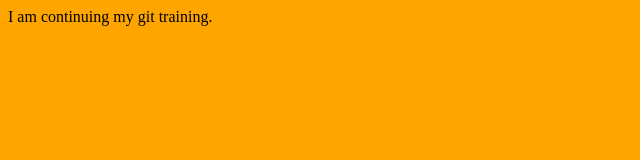
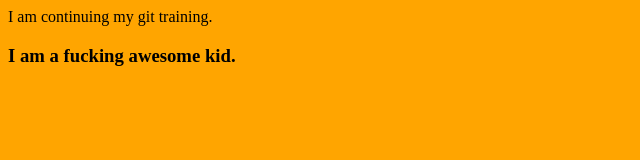
Before and after one commit to BlueFrost987/git-two, a plain HTML site: page index.html in a window 1280 px wide. Shown: the whole page, without its empty margins (0-640 px from the left). Drawn offline with Linux system fonts and the light colour scheme.

Commit message:
added h3 to index.html

```diff
--- a/index.html
+++ b/index.html
@@ -7,5 +7,6 @@
   </head>
   <body>
     I am continuing my git training.
+      <h3>I am a fucking awesome kid.</h3>
   </body>
 </html>
```
